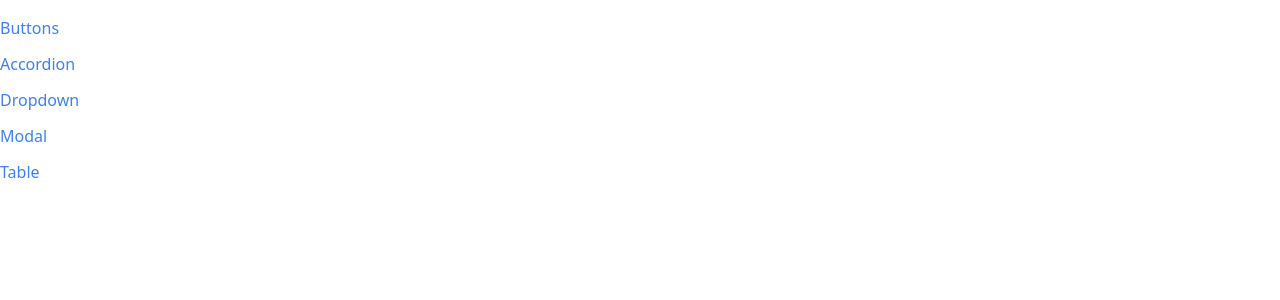
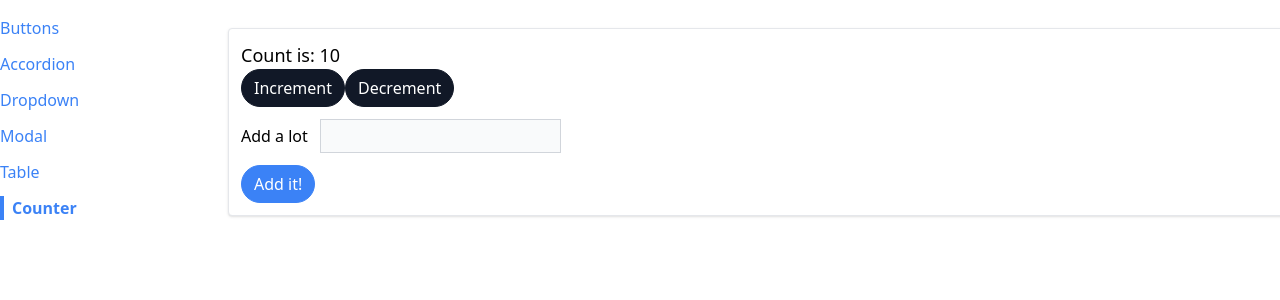
Before and after one commit to Engyyyy/Components, a React (Create React App) app: page /counter in a window 1280 px wide. Shown: the top 300 px of the page. Built offline with nearby package versions, Linux system fonts and the light colour scheme.

Commit message:
counter with useReducer hook instead of useState

```diff
--- a/src/App.js
+++ b/src/App.js
@@ -5,6 +5,7 @@ import AccordionPage from "./pages/AccordionPage";
 import DropdownPage from "./pages/DropdownPage";
 import ModalPage from "./pages/ModalPage";
 import TablePage from "./pages/TablePage";
+import CounterPage from "./pages/CounterPage";
 
 function App() {
   return (
@@ -28,6 +29,9 @@ function App() {
         <Router path="/table">
           <TablePage />
         </Router>
+        <Router path="/counter">
+          <CounterPage initialValue={10} />
+        </Router>
       </div>
     </div>
   );
--- a/src/components/Sidebar.js
+++ b/src/components/Sidebar.js
@@ -7,6 +7,7 @@ function Sidebar() {
     { label: "Dropdown", path: "/dropdown" },
     { label: "Modal", path: "/modal" },
     { label: "Table", path: "/table" },
+    { label: "Counter", path: "/counter" },
   ];
 
   const renderedLinks = links.map((link) => {
--- /dev/null
+++ b/src/pages/CounterPage.js
@@ -0,0 +1,98 @@
+import { useReducer } from "react";
+import Button from "../components/Button";
+import Panel from "../components/Panel";
+
+const INCREMENT_COUNT = "increment-count";
+const DECREMENT_COUNT = "decrement-count";
+const CHANGE_INPUT_VALUE = "change-input-value";
+const ADD_VALUE_TO_COUNT = "add-value-to-count";
+
+function reducer(state, action) {
+  switch (action.type) {
+    case INCREMENT_COUNT:
+      return {
+        ...state,
+        count: state.count + 1,
+      };
+    case DECREMENT_COUNT:
+      return {
+        ...state,
+        count: state.count - 1,
+      };
+    case CHANGE_INPUT_VALUE:
+      return {
+        ...state,
+        valueToAdd: action.payload,
+      };
+    case ADD_VALUE_TO_COUNT:
+      return {
+        ...state,
+        valueToAdd: "",
+        count: state.count + Number(state.valueToAdd),
+      };
+    default:
+      return state;
+  }
+}
+
+function CounterPage({ initialValue }) {
+  const [state, dispatch] = useReducer(reducer, {
+    count: initialValue,
+    valueToAdd: "",
+  });
+
+  const handleIncClick = () => {
+    dispatch({
+      type: INCREMENT_COUNT,
+    });
+  };
+
+  const handleDecClick = () => {
+    dispatch({
+      type: DECREMENT_COUNT,
+    });
+  };
+
+  const handleChange = (event) => {
+    dispatch({
+      type: CHANGE_INPUT_VALUE,
+      payload: event.target.value,
+    });
+  };
+
+  const handleSubmit = (event) => {
+    event.preventDefault();
+    dispatch({
+      type: ADD_VALUE_TO_COUNT,
+    });
+  };
+
+  return (
+    <Panel className="m-3">
+      <h1 className="text-lg">Count is: {state.count}</h1>
+      <div className="flex flex-row">
+        <Button secondary rounded onClick={handleIncClick}>
+          Increment
+        </Button>
+        <Button secondary rounded onClick={handleDecClick}>
+          Decrement
+        </Button>
+      </div>
+
+      <form onSubmit={handleSubmit}>
+        <label>Add a lot</label>
+        <input
+          type="number"
+          className="p-1 m-3 bg-gray-50 border border-gray-300"
+          value={state.valueToAdd}
+          onChange={handleChange}
+        />
+        <Button primary rounded>
+          Add it!
+        </Button>
+      </form>
+    </Panel>
+  );
+}
+
+export default CounterPage;
```
